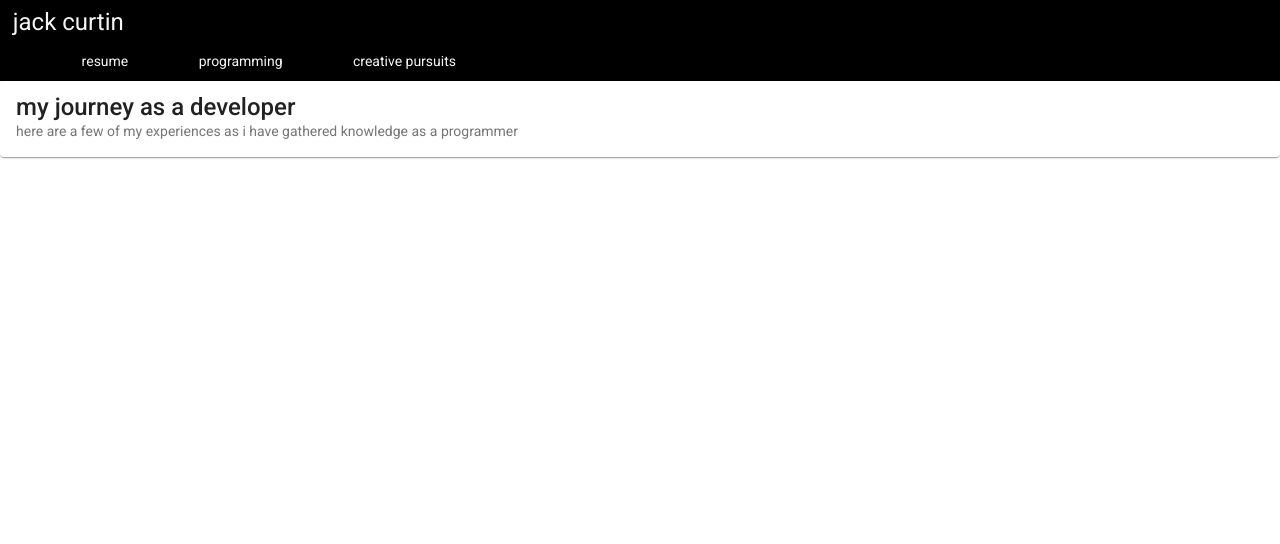
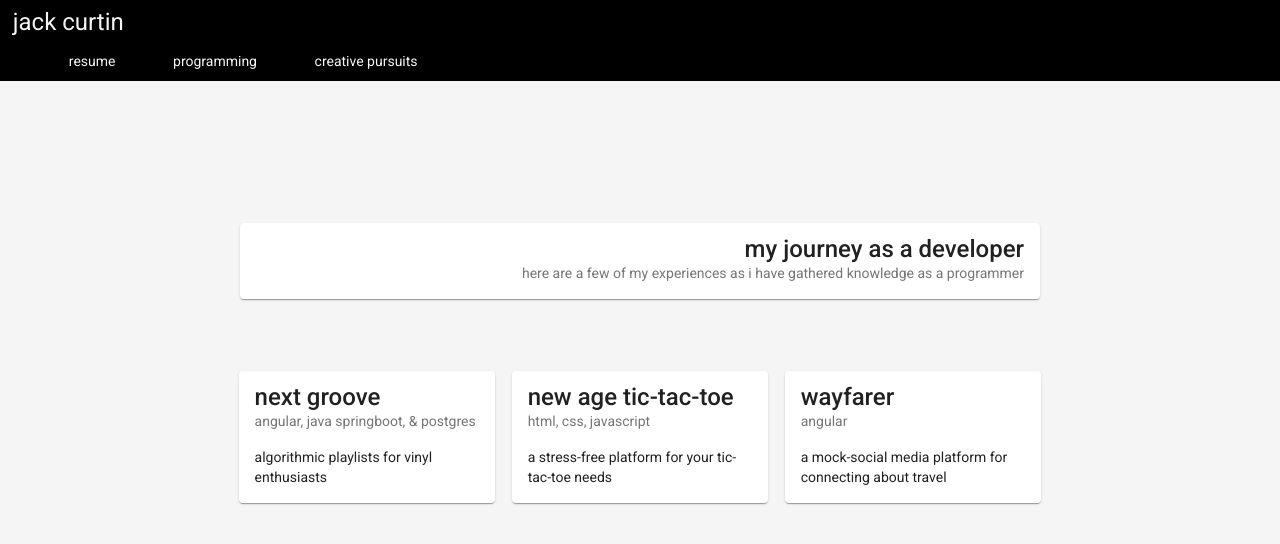
Before and after one commit to jackcurtin/portfolio-2.0, an Angular app: page /programming in a window 1280 px wide. Shown: the top 544 px of the page. Built offline with nearby package versions, Linux system fonts and the light colour scheme.

Commit message:
programming page basic layout

```diff
--- a/src/app/navbar/navbar.component.css
+++ b/src/app/navbar/navbar.component.css
@@ -10,7 +10,7 @@ ul{
 }
 li{
   margin-right: 1.5%;
-  margin-left: 2.5%;
+  margin-left: 1.5%;
   padding: 0.5% 0.75% 0.75% 0.75%;
 }
 li:hover{
--- a/src/app/programming/programming.component.css
+++ b/src/app/programming/programming.component.css
@@ -0,0 +1,22 @@
+section{
+  display: flex;
+  flex-direction: column;
+  justify-content: center;
+  align-items: center;
+  width: 100%;
+  height: 70%;
+}
+mat-card{
+  margin: 1%;
+  width: 60%;
+}
+#expo{
+  text-align: right;
+  margin-bottom: 5%;
+}
+#projects{
+  display: flex;
+  flex-direction: row;
+  width: 64%;
+
+}
--- a/src/app/programming/programming.component.html
+++ b/src/app/programming/programming.component.html
@@ -1,5 +1,5 @@
 <section>
-  <mat-card>
+  <mat-card id="expo">
     <mat-card-title>
       my journey as a developer
     </mat-card-title>
@@ -7,4 +7,39 @@
       here are a few of my experiences as i have gathered knowledge as a programmer
     </mat-card-subtitle>
   </mat-card>
+  <div id="projects">
+    <mat-card id="next-groove">
+      <mat-card-title>
+        next groove
+      </mat-card-title>
+      <mat-card-subtitle>
+        angular, java springboot, & postgres
+      </mat-card-subtitle>
+      <mat-card-content>
+        algorithmic playlists for vinyl enthusiasts
+      </mat-card-content>
+    </mat-card>
+    <mat-card>
+      <mat-card-title>
+        new age tic-tac-toe
+      </mat-card-title>
+      <mat-card-subtitle>
+        html, css, javascript
+      </mat-card-subtitle>
+      <mat-card-content>
+        a stress-free platform for your tic-tac-toe needs
+      </mat-card-content>
+    </mat-card>
+    <mat-card>
+      <mat-card-title>
+        wayfarer
+      </mat-card-title>
+      <mat-card-subtitle>
+        angular
+      </mat-card-subtitle>
+      <mat-card-content>
+        a mock-social media platform for connecting about travel
+      </mat-card-content>
+    </mat-card>
+  </div>
 </section>
--- a/src/styles.css
+++ b/src/styles.css
@@ -1,7 +1,7 @@
 /* You can add global styles to this file, and also import other style files */
 
 html, body { height: 100%; }
-body { margin: 0; font-family: Roboto, "Helvetica Neue", sans-serif; }
+body { margin: 0; font-family: Roboto, "Helvetica Neue", sans-serif; background-color: whitesmoke; }
 ul {
   list-style: none;
 }
```
